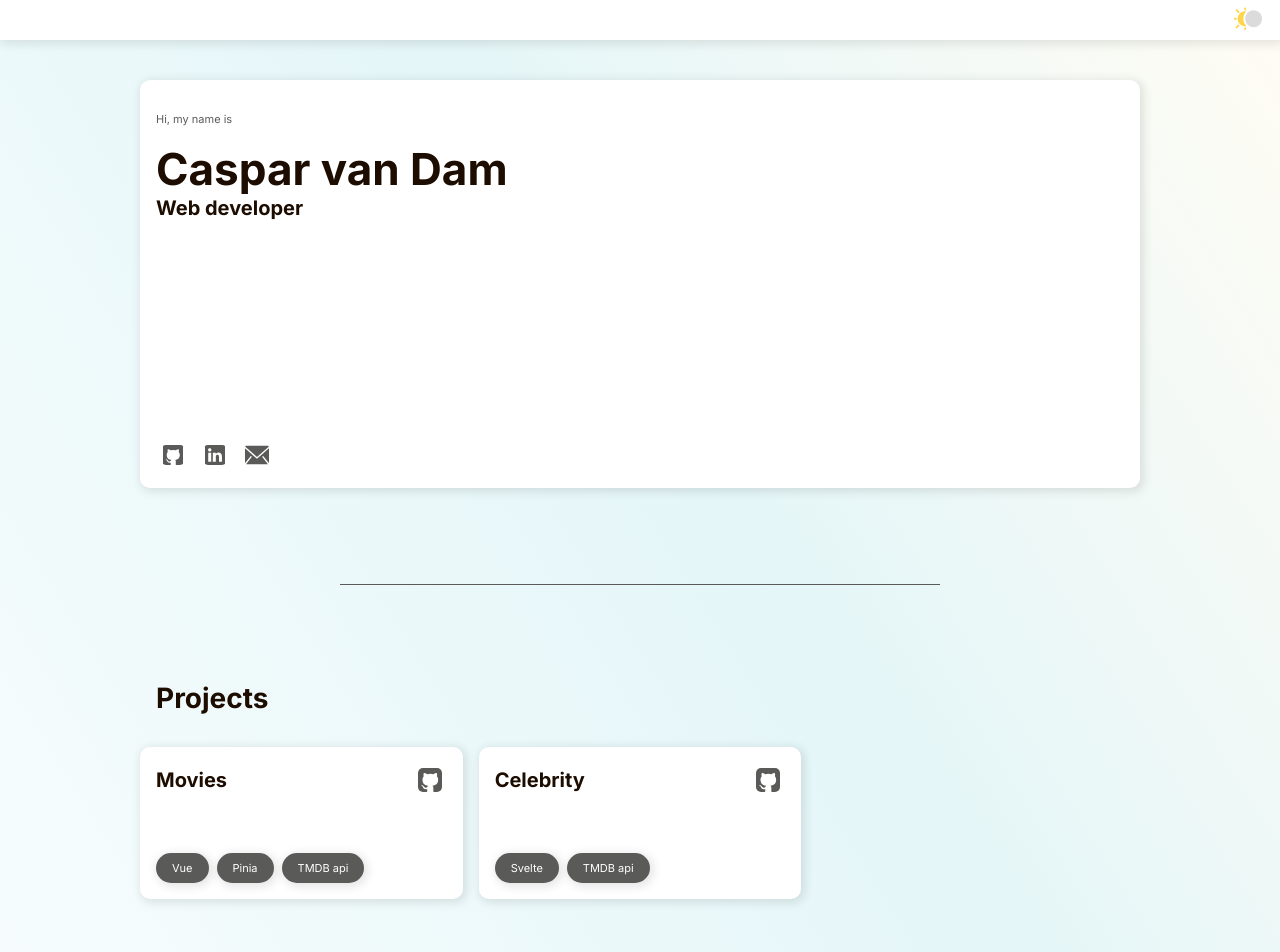
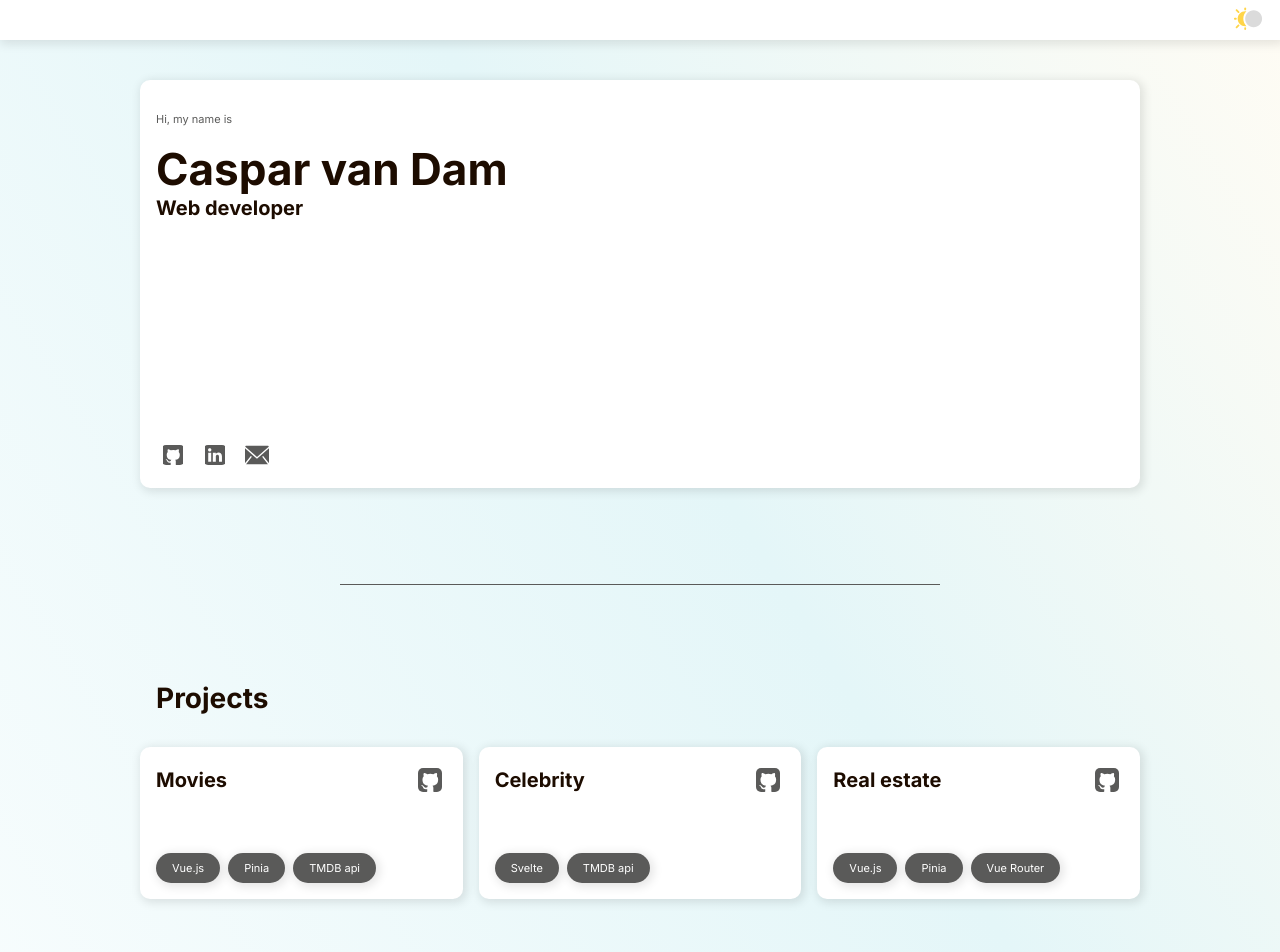
Before and after one commit to crvdam/portfolio_v3, a React (Vite) app in the folder portfolio_v3/: page / in a window 1280 px wide. Shown: the top 952 px of the page. Built offline with nearby package versions, Linux system fonts and the light colour scheme.

Commit message:
added real estate project

```diff
--- a/portfolio_v3/src/Main/Main.tsx
+++ b/portfolio_v3/src/Main/Main.tsx
@@ -38,7 +38,7 @@ function Main() {
               </div>
 
               <ul className="skill-list">
-                <li className="skill light text-tiny">Vue</li>
+                <li className="skill light text-tiny">Vue.js</li>
                 <li className="skill light text-tiny">Pinia</li>
                 <li className="skill light text-tiny">TMDB api</li>
               </ul>
@@ -68,6 +68,34 @@ function Main() {
               <ul className="skill-list">
                 <li className="skill light text-tiny">Svelte</li>
                 <li className="skill light text-tiny">TMDB api</li>
+              </ul>
+            </a>
+          </li>
+          <li className="tile project">
+            <a href="https://realestate.casparvandam.com">
+              <div className="project-title-wrapper">
+                <h3>Real estate</h3>
+
+                <a
+                  className="github-link"
+                  href="https://github.com/crvdam/real-estate"
+                >
+                  <svg
+                    fill="#000000"
+                    width="800px"
+                    height="800px"
+                    viewBox="0.08299999684095383 1.6660000085830688 15.833999633789062 15.833999633789062"
+                    xmlns="http://www.w3.org/2000/svg"
+                  >
+                    <path d="M15.917 1.666V17.5h-5.15c-.424 0-.557-.238-.557-.455 0-.266.01-1.141.01-2.226a1.935 1.935 0 0 0-.552-1.502c1.808-.202 3.706-.887 3.706-4.005a3.134 3.134 0 0 0-.834-2.177 2.914 2.914 0 0 0-.081-2.147s-.68-.218-2.23.832a7.684 7.684 0 0 0-4.063 0c-1.55-1.05-2.23-.832-2.23-.832a2.918 2.918 0 0 0-.08 2.147 3.142 3.142 0 0 0-.835 2.177c0 3.11 1.894 3.806 3.696 4.011a1.737 1.737 0 0 0-.516 1.084 1.726 1.726 0 0 1-2.361-.674 1.706 1.706 0 0 0-1.243-.836s-.793-.01-.056.494a2.145 2.145 0 0 1 .9 1.187s.478 1.578 2.735 1.088c.004.676.01 1.186.01 1.38 0 .214-.147.454-.553.454H.083V1.666z"></path>{" "}
+                  </svg>
+                </a>
+              </div>
+
+              <ul className="skill-list">
+                <li className="skill light text-tiny">Vue.js</li>
+                <li className="skill light text-tiny">Pinia</li>
+                <li className="skill light text-tiny">Vue Router</li>
               </ul>
             </a>
           </li>
```
